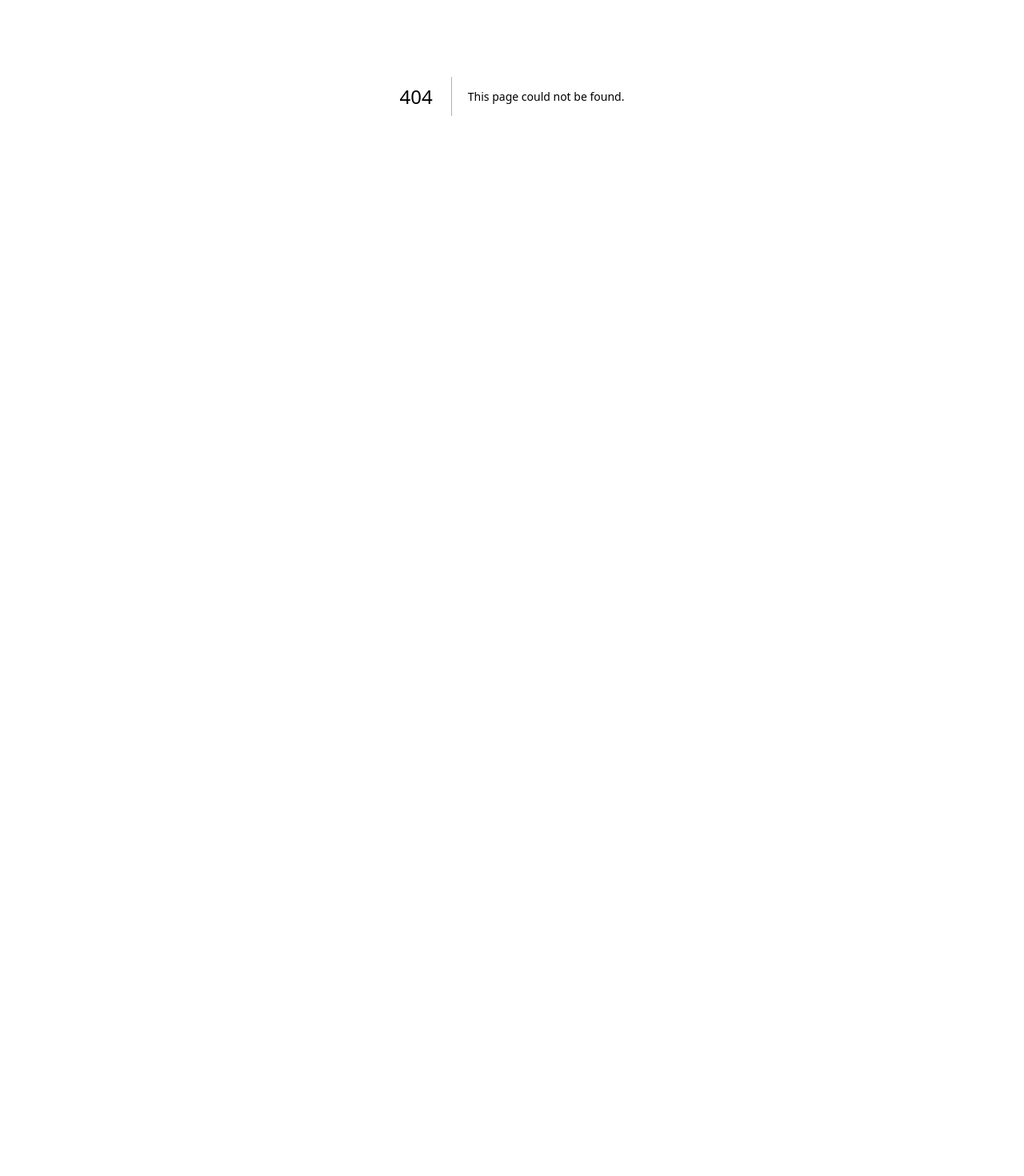
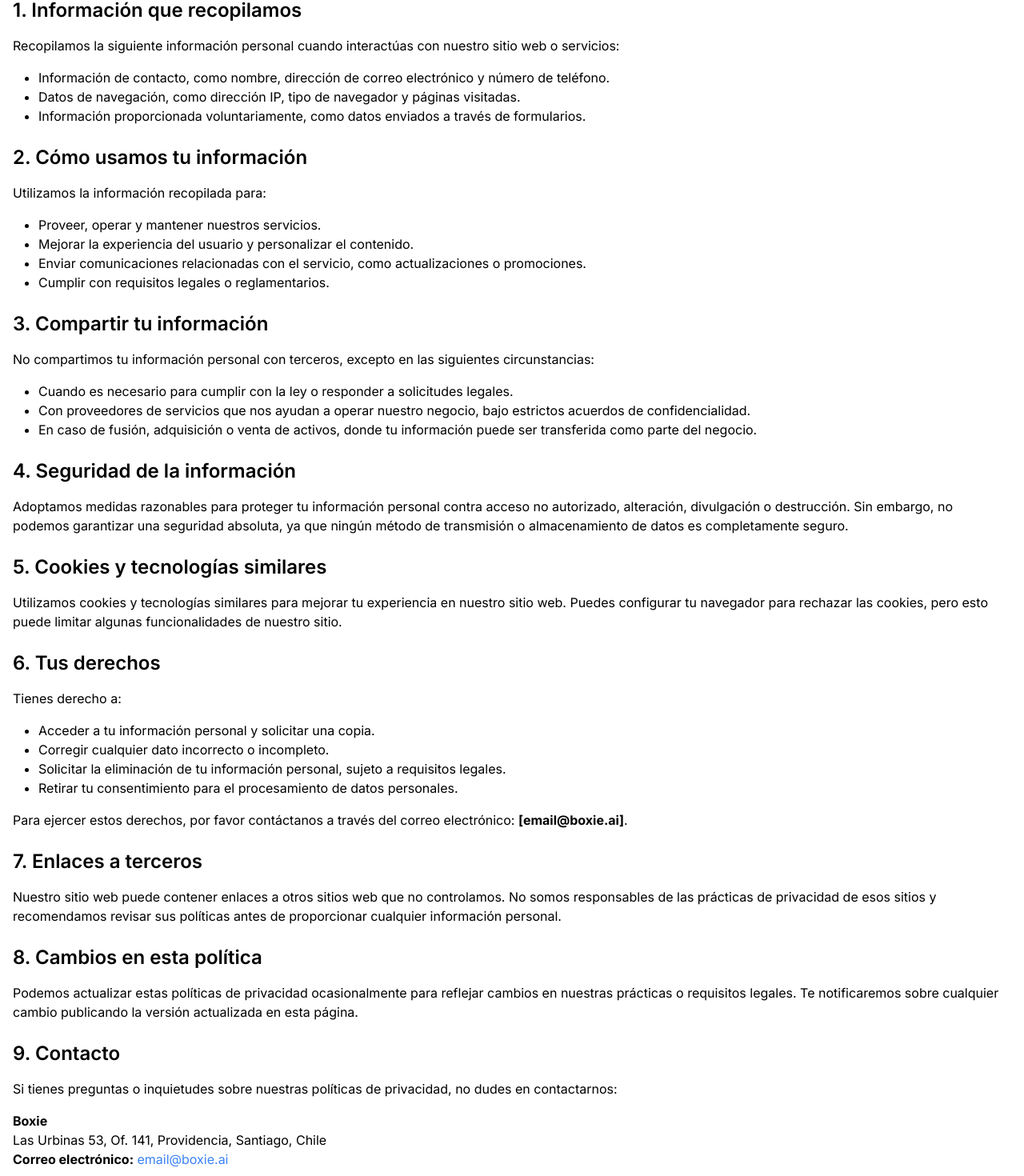
Before and after one commit to thomasconvain/boxie-public-website, a Next.js app: page /privacy-policy in a window 1280 px wide. Before the commit this address had no page. Shown: the part 280-1750 px from the top of the page at 80% size. Before the commit the page ends 800 px from the top, so only its background shows below. Built offline with nearby package versions, Linux system fonts and the light colour scheme; a web font is replaced by a local one.

Commit message:
agrega las politicas de privacidad

```diff
--- a/src/app/components/Footer.tsx
+++ b/src/app/components/Footer.tsx
@@ -1,7 +1,7 @@
 'use client';
 
 import React from 'react';
-import { FaFacebook, FaInstagram, FaLinkedin, FaTwitter } from 'react-icons/fa';
+import { FaInstagram, FaLinkedin } from 'react-icons/fa';
 
 export default function Footer() {
   return (
@@ -42,6 +42,12 @@ export default function Footer() {
       <div className="mt-8 text-center text-sm text-gray-400 font-serif">
         &copy; {new Date().getFullYear()} boxie.ai. Todos los derechos
         reservados.
+        <button
+          onClick={() => (window.location.href = '/privacy-policy')}
+          className="px-6 py-2 hover:underline"
+        >
+          Políticas de Privacidad
+        </button>
       </div>
     </footer>
   );
--- /dev/null
+++ b/src/app/privacy-policy/page.tsx
@@ -0,0 +1,160 @@
+import Navbar from '../components/Navbar';
+import Footer from '../components/Footer';
+
+export default function PoliticasDePrivacidad() {
+  return (
+    <>
+      <Navbar />
+      <div className="container mx-auto px-4 py-16 text-black font-serif">
+        <h1 className="text-3xl font-bold mb-8 font-sans">
+          Políticas de Privacidad
+        </h1>
+
+        <p className="mb-4">
+          Bienvenido a Boxie. Nos comprometemos a proteger tu privacidad y
+          garantizar que tu información personal esté segura. Este documento
+          detalla cómo recopilamos, usamos y protegemos tu información.
+        </p>
+
+        <h2 className="text-2xl font-semibold mt-6 mb-4">
+          1. Información que recopilamos
+        </h2>
+        <p className="mb-4">
+          Recopilamos la siguiente información personal cuando interactúas con
+          nuestro sitio web o servicios:
+        </p>
+        <ul className="list-disc pl-8 mb-4">
+          <li>
+            Información de contacto, como nombre, dirección de correo
+            electrónico y número de teléfono.
+          </li>
+          <li>
+            Datos de navegación, como dirección IP, tipo de navegador y páginas
+            visitadas.
+          </li>
+          <li>
+            Información proporcionada voluntariamente, como datos enviados a
+            través de formularios.
+          </li>
+        </ul>
+
+        <h2 className="text-2xl font-semibold mt-6 mb-4">
+          2. Cómo usamos tu información
+        </h2>
+        <p className="mb-4">Utilizamos la información recopilada para:</p>
+        <ul className="list-disc pl-8 mb-4">
+          <li>Proveer, operar y mantener nuestros servicios.</li>
+          <li>
+            Mejorar la experiencia del usuario y personalizar el contenido.
+          </li>
+          <li>
+            Enviar comunicaciones relacionadas con el servicio, como
+            actualizaciones o promociones.
+          </li>
+          <li>Cumplir con requisitos legales o reglamentarios.</li>
+        </ul>
+
+        <h2 className="text-2xl font-semibold mt-6 mb-4">
+          3. Compartir tu información
+        </h2>
+        <p className="mb-4">
+          No compartimos tu información personal con terceros, excepto en las
+          siguientes circunstancias:
+        </p>
+        <ul className="list-disc pl-8 mb-4">
+          <li>
+            Cuando es necesario para cumplir con la ley o responder a
+            solicitudes legales.
+          </li>
+          <li>
+            Con proveedores de servicios que nos ayudan a operar nuestro
+            negocio, bajo estrictos acuerdos de confidencialidad.
+          </li>
+          <li>
+            En caso de fusión, adquisición o venta de activos, donde tu
+            información puede ser transferida como parte del negocio.
+          </li>
+        </ul>
+
+        <h2 className="text-2xl font-semibold mt-6 mb-4">
+          4. Seguridad de la información
+        </h2>
+        <p className="mb-4">
+          Adoptamos medidas razonables para proteger tu información personal
+          contra acceso no autorizado, alteración, divulgación o destrucción.
+          Sin embargo, no podemos garantizar una seguridad absoluta, ya que
+          ningún método de transmisión o almacenamiento de datos es
+          completamente seguro.
+        </p>
+
+        <h2 className="text-2xl font-semibold mt-6 mb-4">
+          5. Cookies y tecnologías similares
+        </h2>
+        <p className="mb-4">
+          Utilizamos cookies y tecnologías similares para mejorar tu experiencia
+          en nuestro sitio web. Puedes configurar tu navegador para rechazar las
+          cookies, pero esto puede limitar algunas funcionalidades de nuestro
+          sitio.
+        </p>
+
+        <h2 className="text-2xl font-semibold mt-6 mb-4">6. Tus derechos</h2>
+        <p className="mb-4">Tienes derecho a:</p>
+        <ul className="list-disc pl-8 mb-4">
+          <li>Acceder a tu información personal y solicitar una copia.</li>
+          <li>Corregir cualquier dato incorrecto o incompleto.</li>
+          <li>
+            Solicitar la eliminación de tu información personal, sujeto a
+            requisitos legales.
+          </li>
+          <li>
+            Retirar tu consentimiento para el procesamiento de datos personales.
+          </li>
+        </ul>
+        <p className="mb-4">
+          Para ejercer estos derechos, por favor contáctanos a través del correo
+          electrónico: <strong>[email@boxie.ai]</strong>.
+        </p>
+
+        <h2 className="text-2xl font-semibold mt-6 mb-4">
+          7. Enlaces a terceros
+        </h2>
+        <p className="mb-4">
+          Nuestro sitio web puede contener enlaces a otros sitios web que no
+          controlamos. No somos responsables de las prácticas de privacidad de
+          esos sitios y recomendamos revisar sus políticas antes de proporcionar
+          cualquier información personal.
+        </p>
+
+        <h2 className="text-2xl font-semibold mt-6 mb-4">
+          8. Cambios en esta política
+        </h2>
+        <p className="mb-4">
+          Podemos actualizar estas políticas de privacidad ocasionalmente para
+          reflejar cambios en nuestras prácticas o requisitos legales. Te
+          notificaremos sobre cualquier cambio publicando la versión actualizada
+          en esta página.
+        </p>
+
+        <h2 className="text-2xl font-semibold mt-6 mb-4">9. Contacto</h2>
+        <p className="mb-4">
+          Si tienes preguntas o inquietudes sobre nuestras políticas de
+          privacidad, no dudes en contactarnos:
+        </p>
+        <address className="not-italic">
+          <strong>Boxie</strong>
+          <br />
+          Las Urbinas 53, Of. 141, Providencia, Santiago, Chile
+          <br />
+          <strong>Correo electrónico:</strong>{' '}
+          <a
+            href="mailto:email@boxie.ai"
+            className="text-blue-500 hover:underline"
+          >
+            email@boxie.ai
+          </a>
+        </address>
+      </div>
+      <Footer />
+    </>
+  );
+}
```
